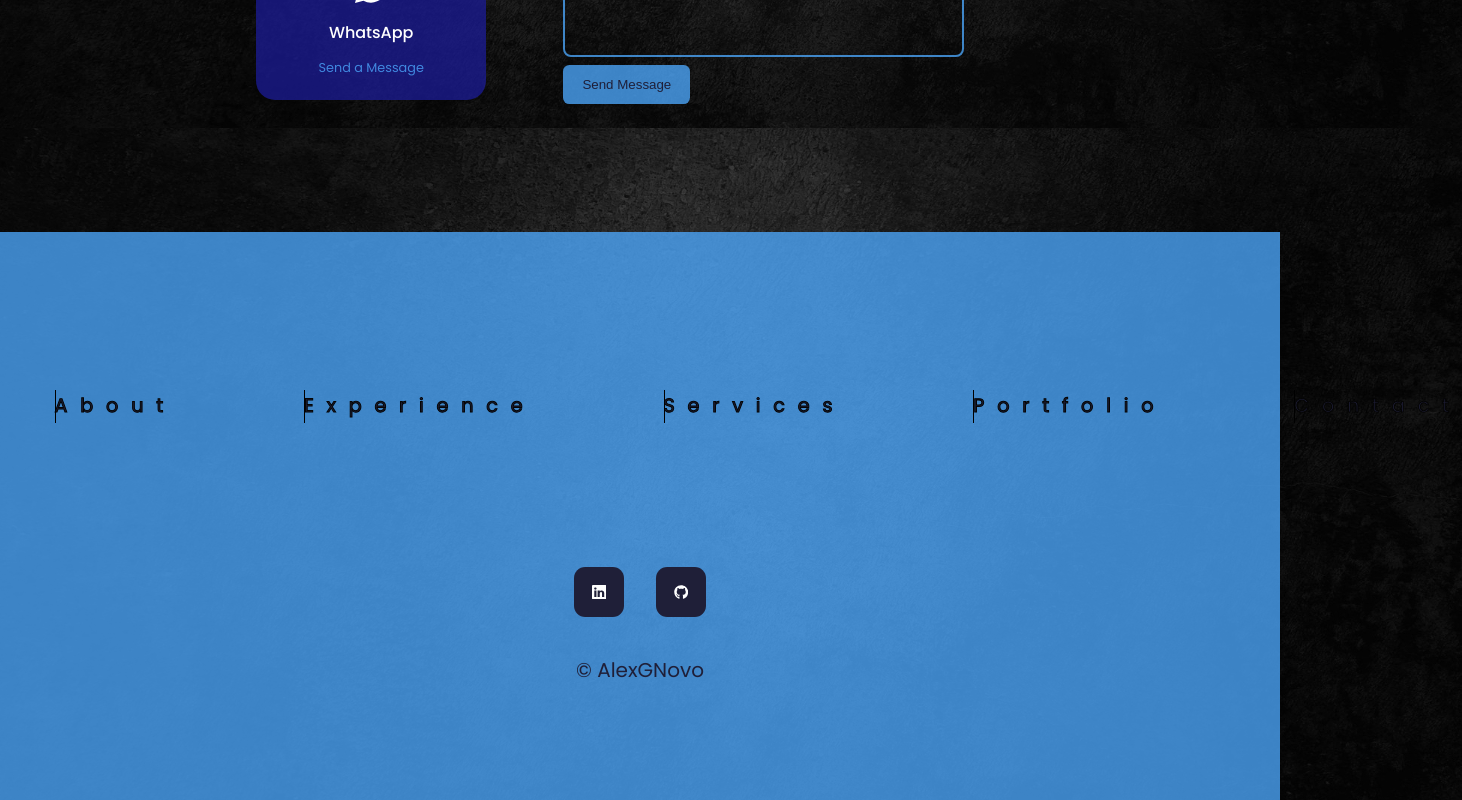
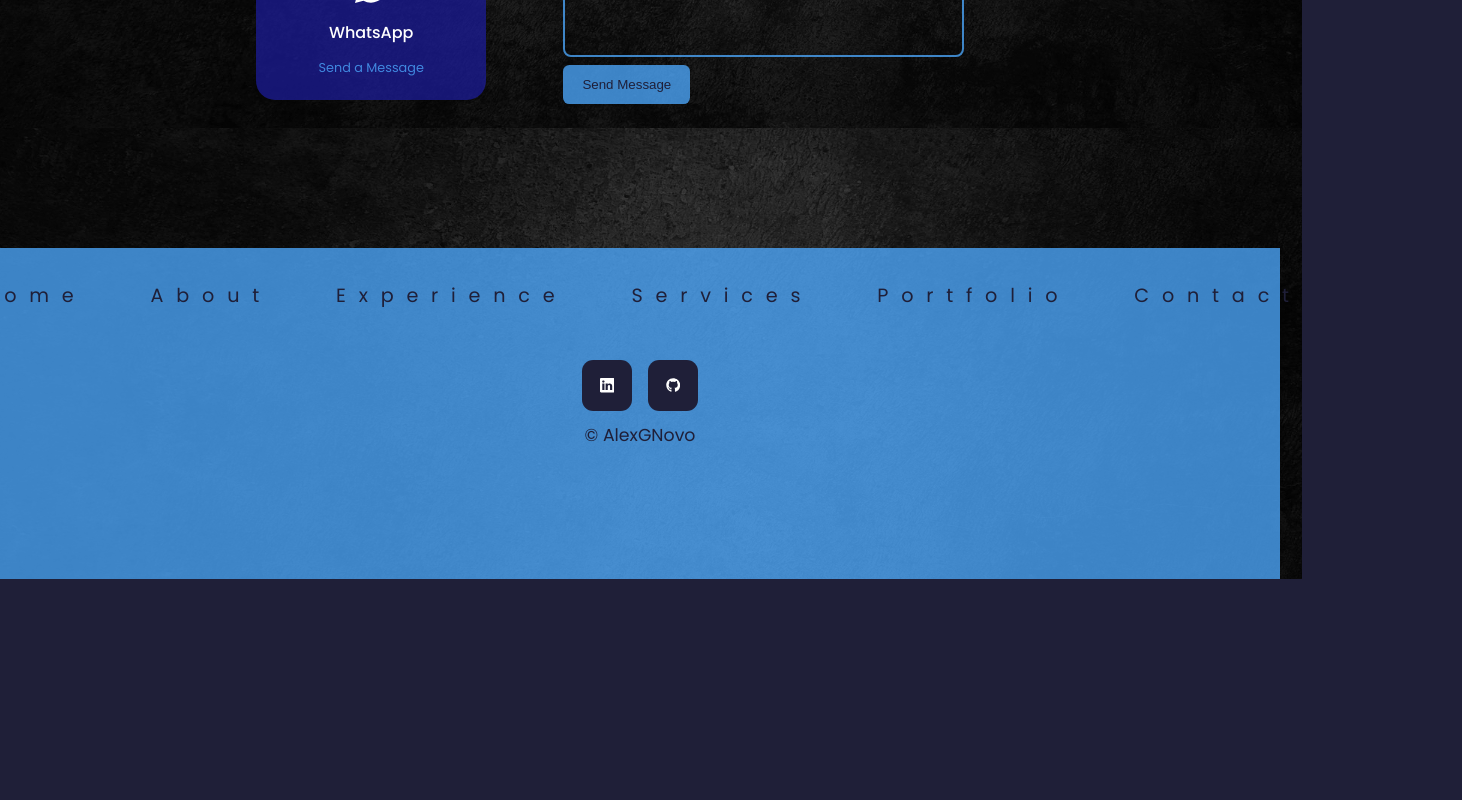
Before and after one commit to alexgn0110/WebPortafolioAGN, a React (Create React App) app: page / in a window 1280 px wide. Shown: the part 4312-5112 px from the top of the page, 1462 px wide, since content can reach past the window. After the commit the page ends 4891 px from the top, so only its background shows below. Built offline with nearby package versions, Linux system fonts and the light colour scheme; a web font is replaced by a local one.

Commit message:
Fixes V10

```diff
--- a/src/components/footer/footer.css
+++ b/src/components/footer/footer.css
@@ -4,10 +4,10 @@
 
 footer {
     background-color: var(--color-primary);
-    padding: 0.9rem 0;
+    padding: 2rem 0;
     text-align: center;
     font-size: 0.9rem;
-    margin-top: 8rem;
+    margin-top: 9rem;
 
 }
 
@@ -20,8 +20,8 @@ footer a {
 .footer__socials {
     display: flex;
     justify-content: center;
-    gap: 2rem;
-    margin-bottom: 2rem;
+    gap: 1rem;
+    margin-bottom: 0.3rem;
 }
 
 .footer__socials a {
@@ -41,7 +41,7 @@ footer a {
 
 .footer__copyright {
     margin-bottom: 6rem;
-    font-size: 1.5rem;
+    font-size: 1.3rem;
     color: var(--color-bg);
 }
 
@@ -54,11 +54,11 @@ footer ul {
     padding: 0;
     display: flex;
     flex-direction: row;
-    gap: 8rem;
+    gap: 4rem;
     display: flex;
     justify-content: center;
-    align-items: center;
-    min-height: 40vh;
+
+    min-height: 10vh;
 }
 
 footer ul li {
@@ -72,7 +72,7 @@ footer ul li {
     text-decoration: none;
     letter-spacing: 0.8rem;
     color: transparent;
-    -webkit-text-stroke: 1px rgb(5, 5, 5);
+    -webkit-text-stroke: 1px transparent;
 }
 
 footer ul li a::before {
@@ -82,12 +82,29 @@ footer ul li a::before {
     width: 0%;
     overflow: hidden;
     transition: 1s;
-    border-right: 1px solid rgb(0, 0, 0);
+    border-right: 1px  rgb(0, 0, 0);
     -webkit-text-stroke: 0px rgb(0, 0, 0);
 
 }
 
 footer ul li a:hover::before {
-    width: 110%;
-    filter: drop-shadow(0px -55px rgb(0, 0, 0));
+    width: 105%;
+    filter: drop-shadow(0px -35px rgb(0, 0, 0));
 }
+
+
+
+/* ================ MEDIA QUERIES (MEDIUM DEVICES) ================= */
+@media screen and (max-width: 1024px) {
+    .footer{
+       width: 50%;
+    }
+}
+
+
+    /* ================ MEDIA QUERIES (SMALL DEVICES) ================= */
+    @media screen and (max-width: 600px) {
+        .footer {
+            width: 50%;
+        }
+    }
```
